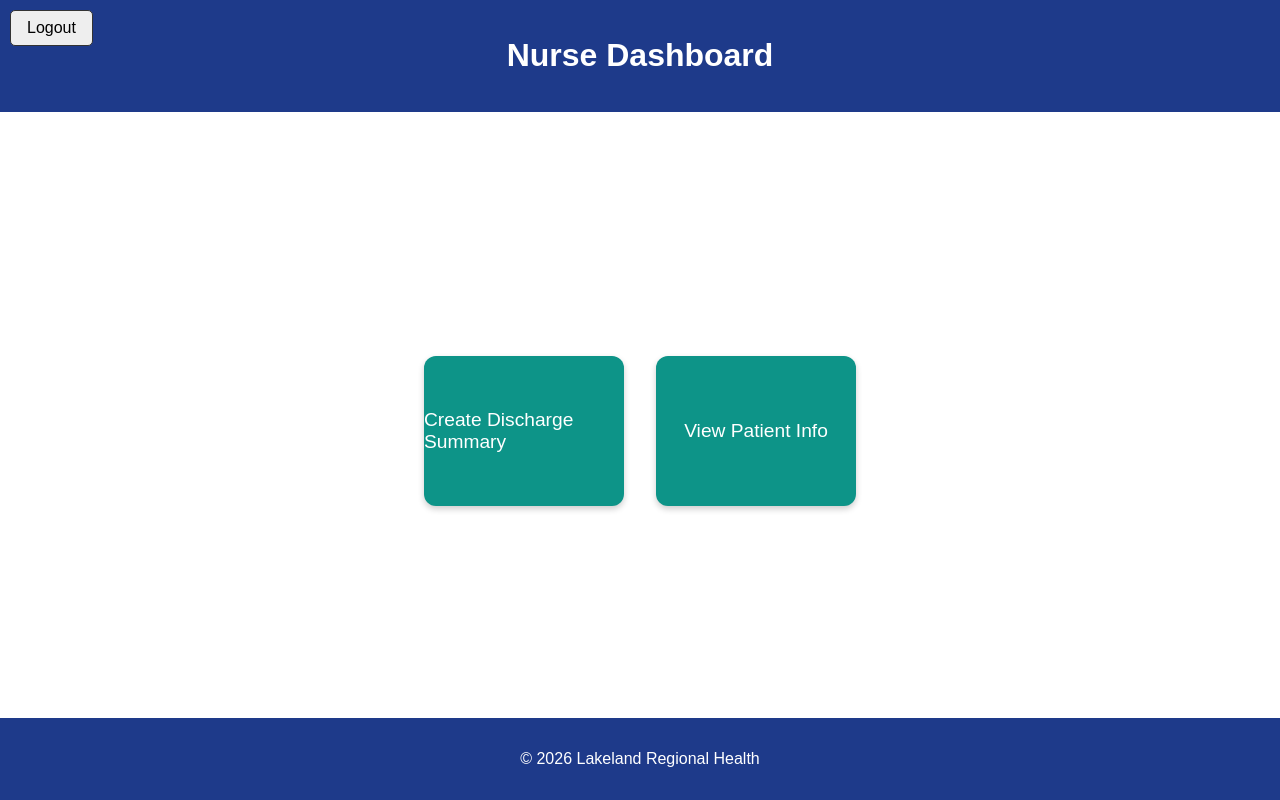
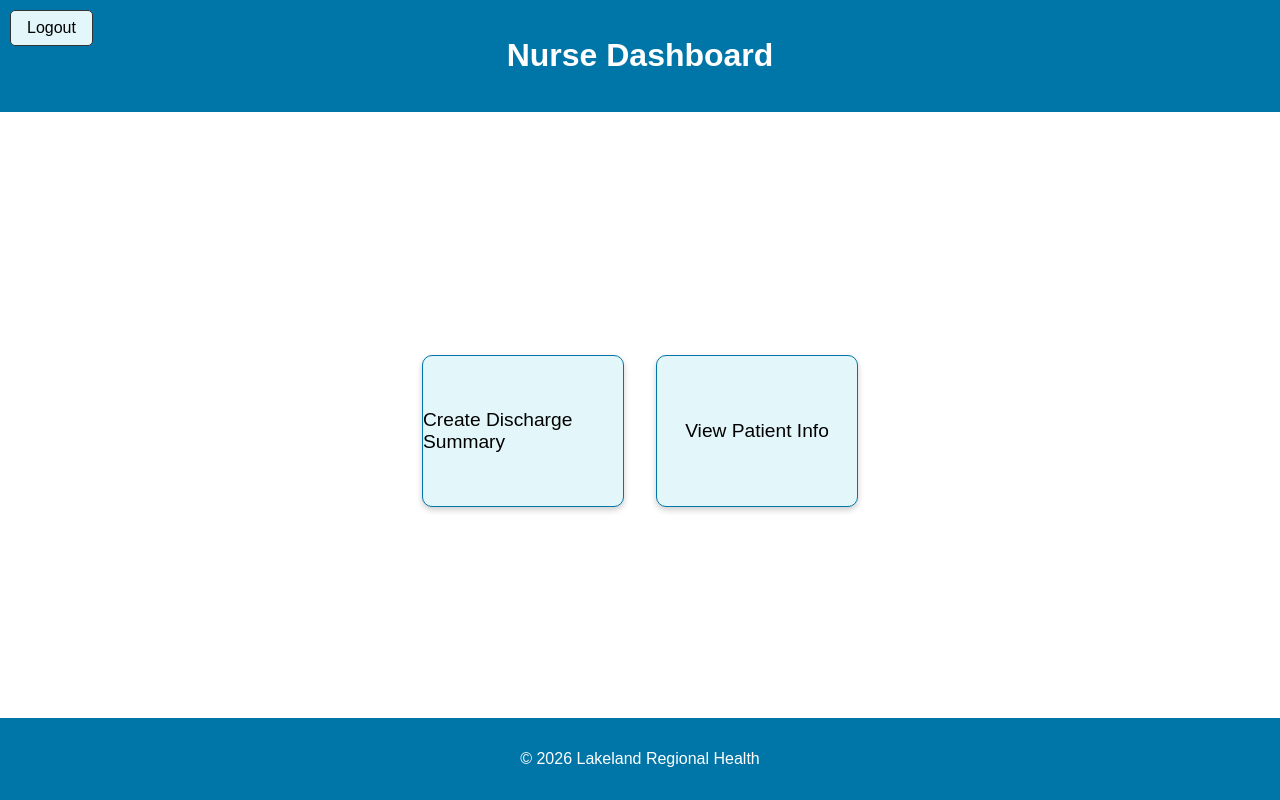
Before and after one commit to Jalvarez0311/Digital-Health-Literacy-Companion-Tool-Lakeland-Regional-Health-, a Django app: page /dashboard/nurse/ in a window 1280 px wide. Run offline with Django 5.2, Linux system fonts and the light colour scheme.

Commit message:
Update styles.css

```diff
--- a/Frontend/django/HealthFront/companion/static/companion/css/styles.css
+++ b/Frontend/django/HealthFront/companion/static/companion/css/styles.css
@@ -4,6 +4,7 @@ html, body {
     padding: 0;
     height: 100%;
     font-family: Arial, sans-serif;
+    background-color: white; /* Updated background */
 }
 
 body {
@@ -14,7 +15,7 @@ body {
 
 /* Header & Footer */
 header, footer {
-    background-color: #1e3a8a;
+    background-color: #0076a8; /* Secondary color */
     color: white;
     text-align: center;
     padding: 1rem;
@@ -30,7 +31,7 @@ header, footer {
     font-size: 1rem;
     border-radius: 5px;
     border: 1px solid #333;
-    background-color: #eee;
+    background-color: #e3f7fb; /* Button color */
     cursor: pointer;
     z-index: 10;
     text-decoration: none;
@@ -41,7 +42,7 @@ header, footer {
 }
 
 .back-button:hover, .logout-button:hover {
-    background-color: #ddd;
+    background-color: #79b243; /* Button hover color */
 }
 
 /* Main Content */
@@ -65,24 +66,24 @@ main, .main-center {
 .role-card {
     width: 200px;
     height: 150px;
-    border: none;
-    background-color: #0d9488;   /* blue */
+    border: 1px solid #0076a8; /* Border using secondary color */
+    background-color: #e3f7fb; /* Card color */
     display: flex;
     justify-content: center;
     align-items: center;
     cursor: pointer;
     font-size: 1.2rem;
-    border-radius: 12px;
+    border-radius: 10px;
     box-shadow: 0 3px 6px rgba(0,0,0,0.2);
     transition: transform 0.2s, box-shadow 0.2s, background-color 0.2s;
     text-decoration: none;
-    color: white;                /* white text */
+    color: black;
 }
 
 .role-card:hover {
     transform: translateY(-5px);
     box-shadow: 0 6px 12px rgba(0,0,0,0.3);
-    background-color: #0f766e;   /* darker blue */
+    background-color: #79b243; /* Card hover color */
 }
 
 /* Forms (Login / Signup) */
@@ -107,7 +108,7 @@ label {
 input[type="text"], input[type="password"] {
     width: 100%;
     padding: 0.5rem;
-    border: 1px solid #333;
+    border: 1px solid #0076a8; /* Secondary color border */
     border-radius: 5px;
     box-sizing: border-box;
 }
@@ -116,14 +117,14 @@ input[type="text"], input[type="password"] {
 form button {
     padding: 0.5rem 1rem;
     border-radius: 5px;
-    border: 1px solid #333;
-    background-color: #eee;
+    border: 1px solid #0076a8; /* Secondary color border */
+    background-color: #e3f7fb; /* Button color */
     cursor: pointer;
     font-size: 1rem;
 }
 
 form button:hover {
-    background-color: #ddd;
+    background-color: #79b243; /* Button hover color */
 }
 
 /* Responsive */
```
